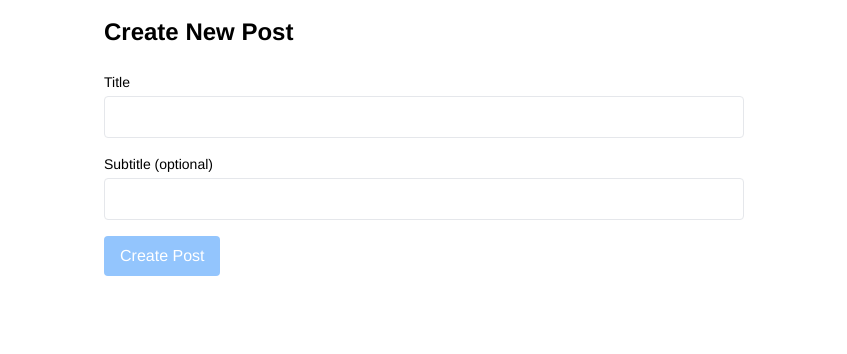
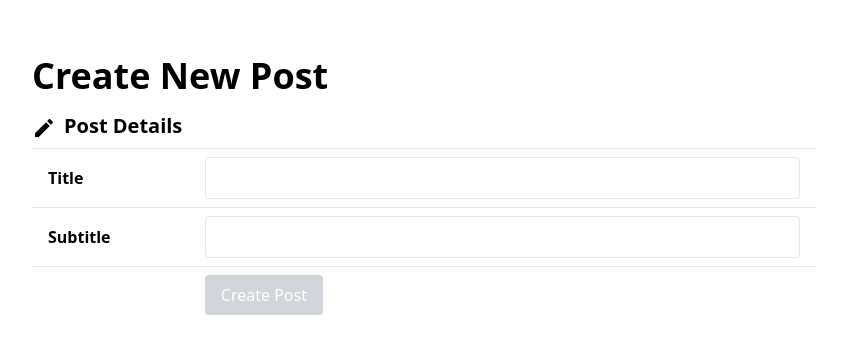
Before and after one commit to thushana/spectrum, a Next.js app: page /admin/create in a window 1280 px wide. Shown: the top 354 px of the page, without its empty margins (216-1063 px from the left). Built offline with nearby package versions, Linux system fonts and the light colour scheme.

Commit message:
LAYOUT - Cleans up layout

```diff
--- a/app/admin/create/page.tsx
+++ b/app/admin/create/page.tsx
@@ -1,6 +1,7 @@
 'use client';
 
 import { useState } from 'react';
+import CreateIcon from '@mui/icons-material/Create';
 
 export default function CreatePost() {
   const [title, setTitle] = useState('');
@@ -21,7 +22,7 @@ export default function CreatePost() {
         },
         body: JSON.stringify({
           title,
-          subtitle: subtitle || undefined, // Only include if not empty
+          subtitle: subtitle || undefined,
           type: 'Post' as const,
         }),
       });
@@ -32,7 +33,6 @@ export default function CreatePost() {
       }
 
       const data = await response.json();
-      // Redirect to the new post
       window.location.href = `/posts/${data.shortname}`;
     } catch (err) {
       setError(err instanceof Error ? err.message : 'Something went wrong');
@@ -42,48 +42,69 @@ export default function CreatePost() {
   };
 
   return (
-    <div className="max-w-2xl mx-auto p-4">
-      <h1 className="text-2xl font-bold mb-6">Create New Post</h1>
+    <div className="font-sans p-6">
+      <h1 className="text-4xl font-bold mb-4">Create New Post</h1>
+      <h2 className="text-xl font-semibold mb-2">
+        <CreateIcon className="mr-2" />
+        Post Details
+      </h2>
 
       {error && (
-        <div className="bg-red-50 text-red-500 p-4 mb-4 rounded">{error}</div>
+        <div className="bg-red-50 border border-red-200 text-red-700 p-4 mb-4 rounded">
+          {error}
+        </div>
       )}
 
-      <form onSubmit={handleSubmit} className="space-y-4">
-        <div>
-          <label htmlFor="title" className="block text-sm font-medium mb-1">
-            Title
-          </label>
+      <form onSubmit={handleSubmit}>
+        <table className="table-auto border-collapse w-full">
+          <colgroup>
+            <col className="w-[20%]" />
+            <col />
+          </colgroup>
+          <tbody>
+            <tr className="border-t border-gray-200">
+              <td className="px-4 py-2 font-semibold text-left whitespace-nowrap">
+                <label htmlFor="title">Title</label>
+              </td>
+              <td className="px-4 py-2">
                 <input
                   type="text"
                   id="title"
                   value={title}
                   onChange={(e) => setTitle(e.target.value)}
                   required
-            className="w-full p-2 border rounded"
+                  className="w-full p-2 border rounded bg-white"
                 />
-        </div>
-
-        <div>
-          <label htmlFor="subtitle" className="block text-sm font-medium mb-1">
-            Subtitle (optional)
-          </label>
+              </td>
+            </tr>
+            <tr className="border-t border-gray-200">
+              <td className="px-4 py-2 font-semibold text-left whitespace-nowrap">
+                <label htmlFor="subtitle">Subtitle</label>
+              </td>
+              <td className="px-4 py-2">
                 <input
                   type="text"
                   id="subtitle"
                   value={subtitle}
                   onChange={(e) => setSubtitle(e.target.value)}
-            className="w-full p-2 border rounded"
+                  className="w-full p-2 border rounded bg-white"
                 />
-        </div>
-
+              </td>
+            </tr>
+            <tr className="border-t border-gray-200">
+              <td className="px-4 py-2"></td>
+              <td className="px-4 py-2">
                 <button
                   type="submit"
                   disabled={isSubmitting || !title}
-          className="bg-blue-500 text-white px-4 py-2 rounded disabled:bg-blue-300"
+                  className="bg-gray-900 hover:bg-gray-800 text-white px-4 py-2 rounded disabled:bg-gray-300 disabled:cursor-not-allowed"
                 >
                   {isSubmitting ? 'Creating...' : 'Create Post'}
                 </button>
+              </td>
+            </tr>
+          </tbody>
+        </table>
       </form>
     </div>
   );
--- a/app/colophon/page.tsx
+++ b/app/colophon/page.tsx
@@ -106,7 +106,7 @@ const Colophon = () => {
   const { git, vercel } = getGitInfo();
 
   return (
-    <div className="font-sans p-6">
+    <div className="font-sans">
       <h1 className="text-4xl font-bold mb-4">Colophon</h1>
       <h2 className="text-xl font-semibold mb-2">
         <GitHubIcon className="mr-2" />
--- a/app/layout.tsx
+++ b/app/layout.tsx
@@ -17,7 +17,9 @@ export default function RootLayout({
         <link rel="icon" href="/favicon.ico" />
       </head>
       <body>
-        {children}
+        <main className="mx-auto max-w-4xl px-4 py-6 sm:px-6 sm:py-8 lg:px-8">
+          {children}
+        </main>
         <SpeedInsights />
       </body>
     </html>
```
Lines whose indentation alone changed are shown as unchanged.
